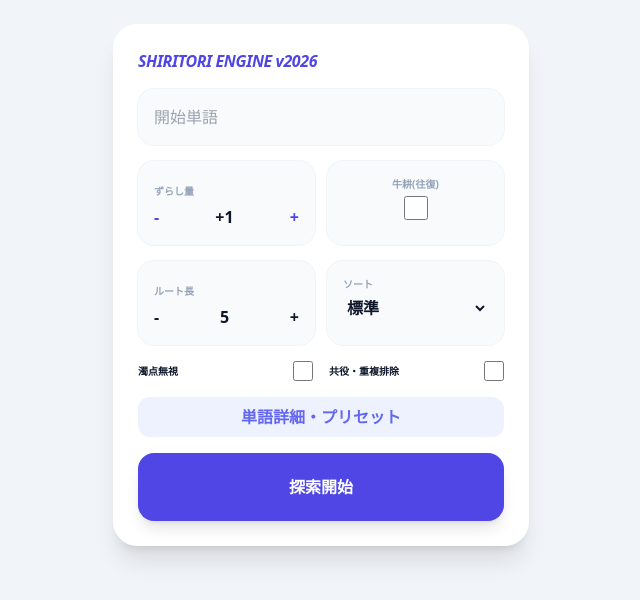
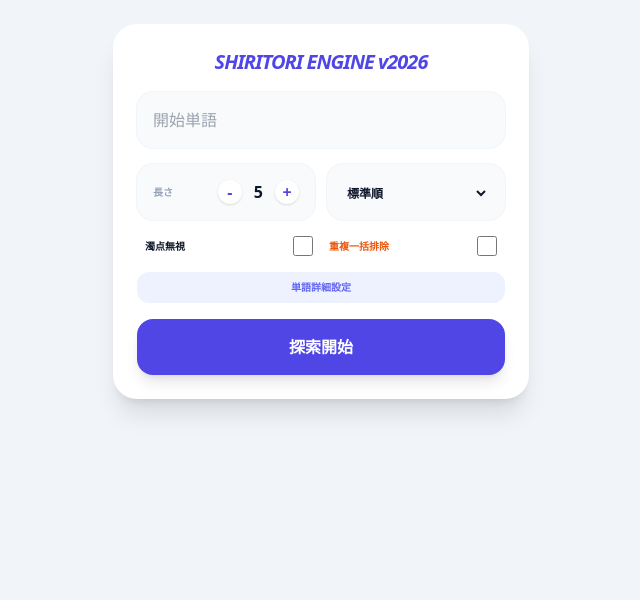
Before and after one commit to xjrstjrwvg-commits/siritori.app, a Flask app: page / in a window 1280 px wide. Shown: the top 600 px of the page, without its empty margins (319-959 px from the left). Run offline with Flask 3, Linux system fonts and the light colour scheme; some libraries are stand-ins or nearby versions.

Commit message:
index.html

```diff
--- a/templates/index.html
+++ b/templates/index.html
@@ -3,118 +3,109 @@
 <head>
     <meta charset="UTF-8">
     <meta name="viewport" content="width=device-width, initial-scale=1.0, maximum-scale=1.0, user-scalable=no">
-    <title>極・しりとり検索 2026</title>
+    <title>極・しりとり 2026</title>
     <script src="https://cdn.tailwindcss.com"></script>
-    <style>
-        input, select, button { font-size: 16px !important; touch-action: manipulation; }
-        .tab-active { background-color: #4f46e5; color: white; }
-    </style>
 </head>
-<body class="bg-slate-100 text-slate-900 pb-20">
-    <div class="max-w-md mx-auto px-4 pt-6">
-        <div class="bg-white rounded-3xl shadow-xl p-6 space-y-4 border border-white">
-            <h1 class="font-black text-indigo-600 italic tracking-tight">SHIRITORI ENGINE v2026</h1>
+<body class="bg-slate-100 text-slate-900 pb-20 font-sans">
+    <div class="max-w-md mx-auto px-4 pt-6 space-y-4">
+        <div class="bg-white rounded-3xl shadow-xl p-6 space-y-4">
+            <h1 class="font-black text-indigo-600 text-center text-xl italic tracking-tighter">SHIRITORI ENGINE v2026</h1>
 
-            <input id="startWord" oninput="toKatakana(this)" placeholder="開始単語" class="w-full p-4 bg-slate-50 rounded-2xl outline-none ring-1 ring-slate-100">
+            <input id="startWord" oninput="toKatakana(this)" placeholder="開始単語" class="w-full p-4 bg-slate-50 rounded-2xl ring-1 ring-slate-100 outline-none focus:ring-2 focus:ring-indigo-500">
 
             <div class="grid grid-cols-2 gap-3">
-                <div class="bg-slate-50 p-4 rounded-2xl ring-1 ring-slate-100">
-                    <label class="text-[10px] font-black text-slate-400 uppercase">ずらし量</label>
-                    <div class="flex items-center justify-between mt-1">
-                        <button onclick="adjShift(-1)" class="font-bold text-indigo-600">-</button>
-                        <span id="shiftDisp" class="font-black">+1</span>
-                        <button onclick="adjShift(1)" class="font-bold text-indigo-600">+</button>
+                <div class="bg-slate-50 p-4 rounded-2xl ring-1 ring-slate-100 flex justify-between items-center">
+                    <span class="text-[10px] font-bold text-slate-400">長さ</span>
+                    <div class="flex items-center gap-3">
+                        <button onclick="adjLen(-1)" class="w-6 h-6 bg-white rounded-full shadow text-indigo-600 font-bold">-</button>
+                        <span id="lenDisp" class="font-black">5</span>
+                        <button onclick="adjLen(1)" class="w-6 h-6 bg-white rounded-full shadow text-indigo-600 font-bold">+</button>
                     </div>
                 </div>
-                <div class="bg-slate-50 p-4 rounded-2xl ring-1 ring-slate-100 flex flex-col items-center">
-                    <label class="text-[10px] font-black text-slate-400 uppercase">牛耕(往復)</label>
-                    <input type="checkbox" id="gyukou" class="w-6 h-6 mt-1 accent-indigo-600">
-                </div>
-            </div>
-
-            <div class="grid grid-cols-2 gap-3">
                 <div class="bg-slate-50 p-4 rounded-2xl ring-1 ring-slate-100">
-                    <span class="text-[10px] font-black text-slate-400 uppercase">ルート長</span>
-                    <div class="flex items-center justify-between mt-1">
-                        <button onclick="adjLen(-1)" class="font-bold">-</button>
-                        <span id="lenDisp" class="font-black">5</span>
-                        <button onclick="adjLen(1)" class="font-bold">+</button>
-                    </div>
-                </div>
-                <div class="bg-slate-50 p-4 rounded-2xl ring-1 ring-slate-100 flex flex-col">
-                    <span class="text-[10px] font-black text-slate-400 uppercase">ソート</span>
-                    <select id="sortType" class="bg-transparent font-bold text-sm mt-1">
-                        <option value="default">標準</option>
+                    <select id="sortType" class="w-full bg-transparent font-bold text-xs mt-1 outline-none">
+                        <option value="default">標準順</option>
                         <option value="length_desc">文字数(多)</option>
-                        <option value="shuffle">ランダム</option>
                     </select>
                 </div>
             </div>
 
-            <div class="grid grid-cols-2 gap-4">
-                <label class="flex justify-between items-center text-[10px] font-bold">
-                    <span>濁点無視</span>
-                    <input type="checkbox" id="voice" class="w-5 h-5 accent-indigo-600">
-                </label>
-                <label class="flex justify-between items-center text-[10px] font-bold">
-                    <span>共役・重複排除</span>
-                    <input type="checkbox" id="excludeConjugate" class="w-5 h-5 accent-orange-600">
-                </label>
+            <div class="grid grid-cols-2 gap-4 px-2">
+                <label class="flex justify-between items-center text-[10px] font-bold"><span>濁点無視</span><input type="checkbox" id="voice" class="w-5 h-5 accent-indigo-600"></label>
+                <label class="flex justify-between items-center text-[10px] font-bold text-orange-600"><span>重複一括排除</span><input type="checkbox" id="excludeConjugate" class="w-5 h-5 accent-orange-600"></label>
             </div>
 
-            <button onclick="openModal()" class="w-full py-2 text-[10px] font-bold text-indigo-500 bg-indigo-50 rounded-xl">単語詳細・プリセット</button>
-            <button onclick="run()" id="runBtn" class="w-full bg-indigo-600 text-white font-black py-5 rounded-2xl shadow-lg active:scale-95 transition-all text-lg">探索開始</button>
+            <button onclick="openModal()" class="w-full py-2 text-[10px] font-bold text-indigo-500 bg-indigo-50 rounded-xl">単語詳細設定</button>
+            <button onclick="run()" id="runBtn" class="w-full bg-indigo-600 text-white font-black py-4 rounded-2xl shadow-lg active:scale-95 transition-all">探索開始</button>
         </div>
-        <div id="results" class="mt-4 space-y-3"></div>
+
+        <div id="statusArea" class="hidden flex justify-between items-center px-2">
+            <span id="hitCount" class="text-sm font-black text-slate-600">0件ヒット</span>
+            <button onclick="copyAll()" class="text-[10px] font-bold text-indigo-600 bg-white px-4 py-2 rounded-full shadow-sm ring-1 ring-indigo-50 active:bg-slate-50">全文コピー</button>
+        </div>
+
+        <div id="results" class="space-y-3"></div>
     </div>
 
-    <!-- モーダル省略(以前の構造と同じ) -->
+    <!-- Modal -->
     <div id="modal" class="fixed inset-0 bg-black/50 hidden z-50 flex items-center justify-center p-4">
-        <div class="bg-white w-full max-h-[80vh] rounded-3xl p-6 overflow-y-auto">
-            <button onclick="closeModal()" class="float-right font-bold">✕</button>
-            <h2 class="font-bold mb-4">単語設定</h2>
-            {% for w in all_words %}
-            <div class="flex justify-between py-2 border-b text-sm">
-                <span>{{ w }}</span>
-                <select onchange="wordConfigs['{{ w }}'] = parseInt(this.value)">
-                    <option value="0">可</option><option value="1">必須</option><option value="2">不可</option>
-                </select>
+        <div class="bg-white w-full max-h-[80vh] rounded-3xl p-6 flex flex-col overflow-hidden">
+            <div class="flex justify-between items-center mb-4"><span class="font-bold">単語設定</span><button onclick="closeModal()" class="text-xl">✕</button></div>
+            <div class="overflow-y-auto space-y-1">
+                {% for w in all_words %}
+                <div class="flex justify-between items-center py-2 border-b text-xs">
+                    <span>{{ w }}</span>
+                    <select id="cfg-{{ w }}" onchange="wordConfigs['{{ w }}'] = parseInt(this.value)" class="p-1 bg-slate-100 rounded">
+                        <option value="0">可</option><option value="1">必須</option><option value="2">不可</option>
+                    </select>
+                </div>
+                {% endfor %}
             </div>
-            {% endfor %}
         </div>
     </div>
 
     <script>
-        let length = 5, shift = 1, wordConfigs = {}, category = 'both';
+        let length = 5, wordConfigs = {};
         function toKatakana(el) { el.value = el.value.replace(/[ぁ-ん]/g, s => String.fromCharCode(s.charCodeAt(0) + 0x60)); }
         function adjLen(v) { length = Math.max(2, Math.min(12, length + v)); document.getElementById('lenDisp').innerText = length; }
-        function adjShift(v) { shift += v; document.getElementById('shiftDisp').innerText = (shift >= 0 ? "+" : "") + shift; }
         function openModal() { document.getElementById('modal').classList.remove('hidden'); }
         function closeModal() { document.getElementById('modal').classList.add('hidden'); }
 
         async function run() {
             const btn = document.getElementById('runBtn'); btn.disabled = true;
+            document.getElementById('statusArea').classList.remove('hidden');
+            document.getElementById('hitCount').innerText = "探索中...";
+
             const res = await fetch('/search', {
                 method: 'POST',
                 headers: {'Content-Type': 'application/json'},
                 body: JSON.stringify({
                     start_word: document.getElementById('startWord').value,
-                    shift_count: shift,
-                    is_gyukou: document.getElementById('gyukou').checked,
+                    max_len: length,
                     ignore_voiced: document.getElementById('voice').checked,
                     exclude_conjugate: document.getElementById('excludeConjugate').checked,
-                    max_len: length,
+                    sort_type: document.getElementById('sortType').value,
                     word_configs: wordConfigs,
-                    sort_type: document.getElementById('sortType').value
+                    shift_count: 1
                 })
             });
             const data = await res.json();
             btn.disabled = false;
+            document.getElementById('hitCount').innerText = `${data.count}件ヒット`;
             document.getElementById('results').innerHTML = data.routes.map(r => `
-                <div class="bg-white p-4 rounded-2xl shadow-sm border border-slate-100">
-                    <div class="font-bold text-indigo-900">${r.join(' → ')}</div>
+                <div class="bg-white p-5 rounded-3xl shadow-sm border border-slate-200">
+                    <div class="route-text font-bold text-indigo-900 mb-3 leading-relaxed">${r.join(' → ')}</div>
+                    <div class="flex justify-end border-t pt-3">
+                        <button onclick="copyOne('${r.join(' → ')}')" class="text-[10px] font-bold text-indigo-500 bg-indigo-50 px-4 py-2 rounded-lg active:bg-indigo-100">1行コピー</button>
+                    </div>
                 </div>
             `).join('');
+        }
+
+        function copyOne(t) { navigator.clipboard.writeText(t); alert("1行コピーしました"); }
+        function copyAll() {
+            const t = Array.from(document.querySelectorAll('.route-text')).map(el => el.innerText).join('\n');
+            navigator.clipboard.writeText(t); alert("全てコピーしました");
         }
     </script>
 </body>
```
